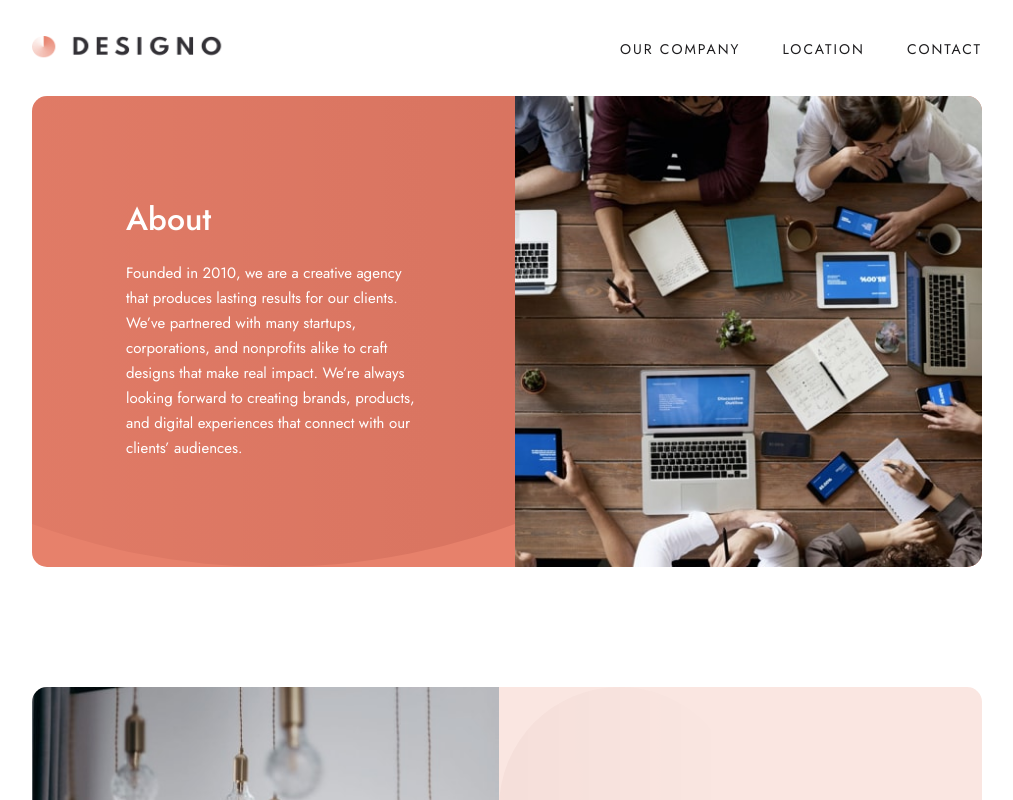
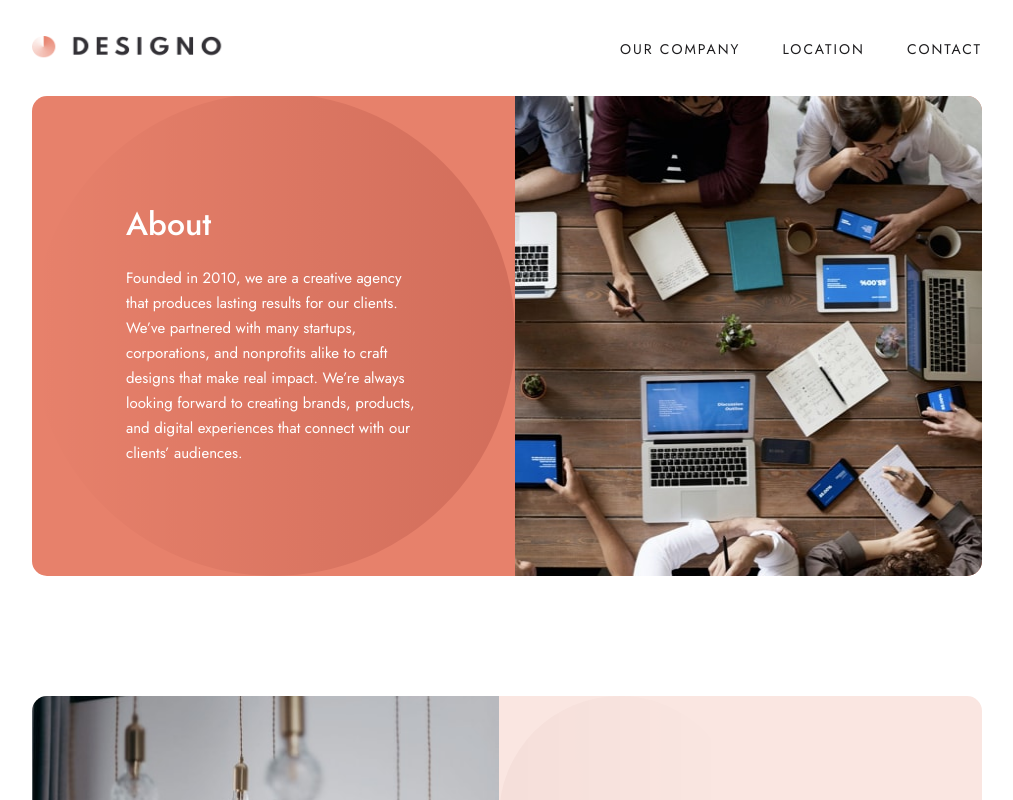
Before and after one commit to KingJosephI/designo-multipage, a React (Vite) app: page /our-company in a window 1280 px wide. Shown: the top 800 px of the page, without its empty margins (133-1146 px from the left). Built offline with nearby package versions, Linux system fonts and the light colour scheme.

Commit message:
fix: reposition the hero background on tablet

```diff
--- a/src/pages/OurCompany/OurCompany.scss
+++ b/src/pages/OurCompany/OurCompany.scss
@@ -12,6 +12,7 @@ main {
 .about,
 .world-class,
 .real-deal {
+  min-height: rem(480);
   &__content {
     padding: rem(84) rem(35);
     text-align: center;
@@ -78,7 +79,9 @@ main {
 
     @media (width >= rem(1024)) {
       background-image: url('../../assets/about/desktop/bg-pattern-hero-about-desktop.svg');
+      background-position: center;
       background-position: bottom;
+      background-size: 100%;
     }
   }
 }
```
